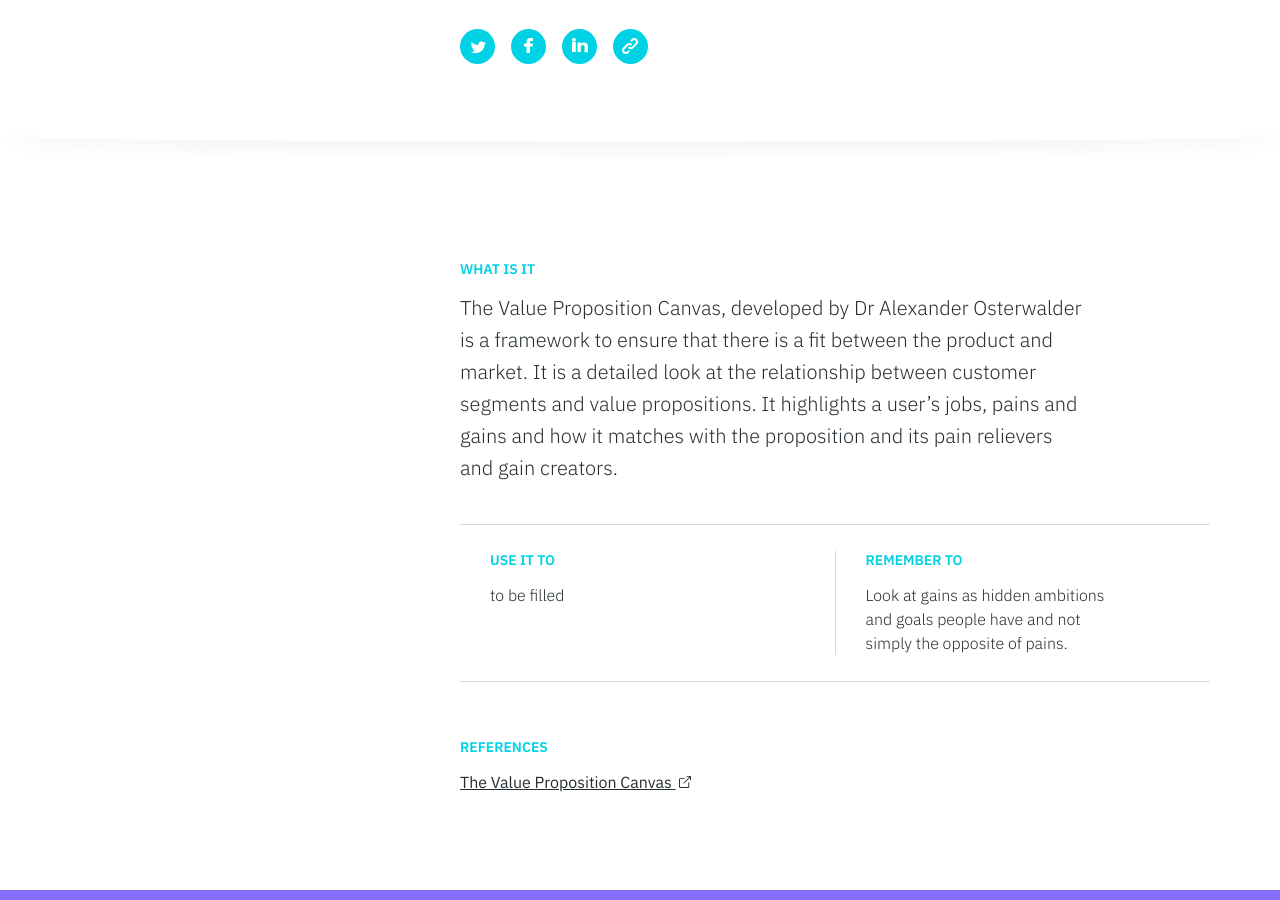
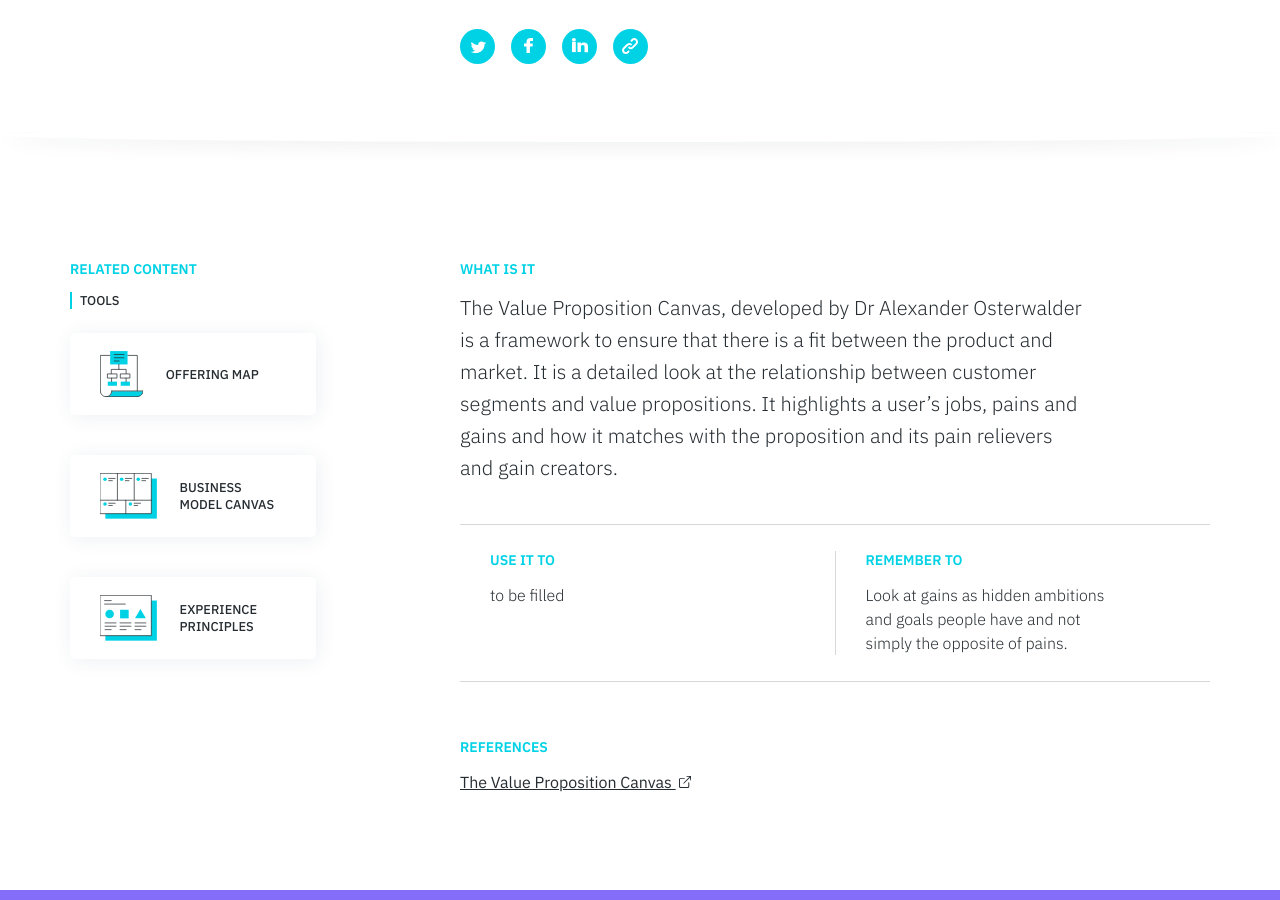
Before and after one commit to service-design-tools/sdt-website, a Jekyll site: the page built from _tools/value-proposition-canvas.md, in a window 1280 px wide and 900 px high, scrolled down 469 px. Built offline with Jekyll 4.4.1, drawn with Linux system fonts in a browser that asks for light colours.

Commit message:
Update tool “value-proposition-canvas”

```diff
--- a/_tools/value-proposition-canvas.md
+++ b/_tools/value-proposition-canvas.md
@@ -31,6 +31,11 @@ icon: >
     <rect x="11.3" y="45.7" class="svg--outline svg--bw" width="44.5" height="9.6"/>
     <rect x="11.3" y="80.1" class="svg--outline svg--bw" width="30.2" height="9.6"/>
   </svg>
+related:
+  tools:
+    - Offering Map
+    - Business Model Canvas
+    - Experience Principles
 use: to be filled
 reminder: >-
   Look at gains as hidden ambitions and goals people have and not simply the
```
